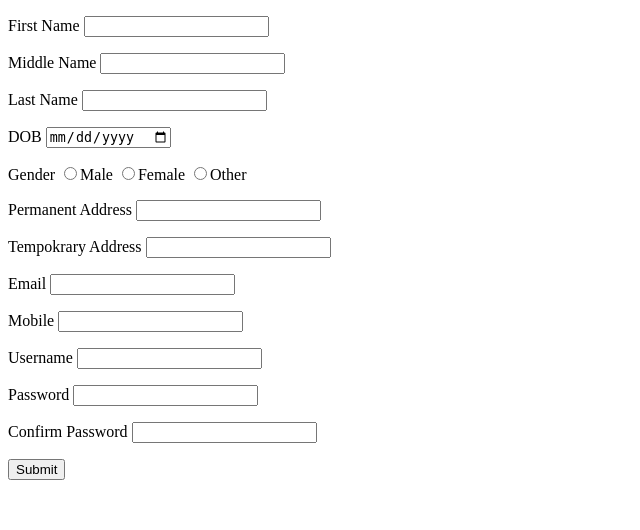
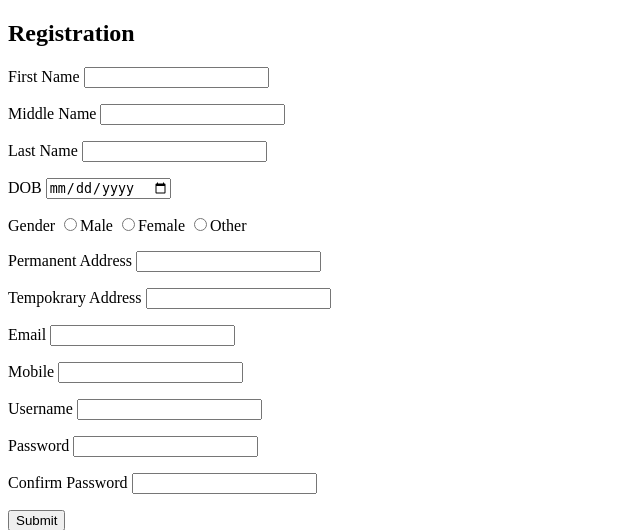
Before and after one commit to Saphall/sahayog, a PHP site: page /register.php in a window 1280 px wide. Shown: the top 530 px of the page, without its empty margins (0-640 px from the left). Run offline with PHP 8.4, Linux system fonts and the light colour scheme.

Commit message:
minor commit

```diff
--- a/register.php
+++ b/register.php
@@ -5,6 +5,7 @@
 	<title>Register</title>
 </head>
 <body>
+	<h2>Registration</h2>
 	<form action="register_action.php" method="POST">
 		<p>
 			<label for="">First Name</label>
```
